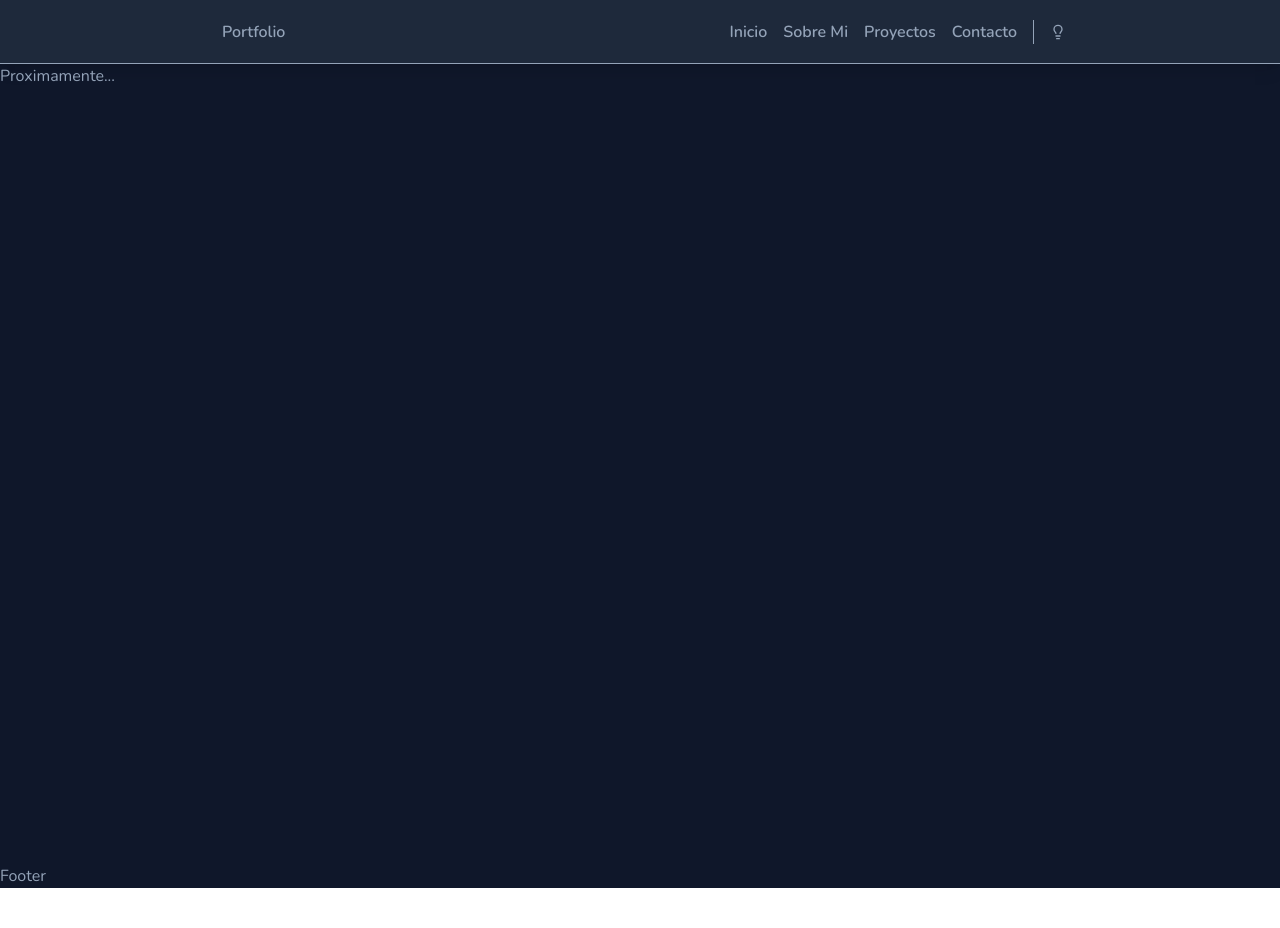
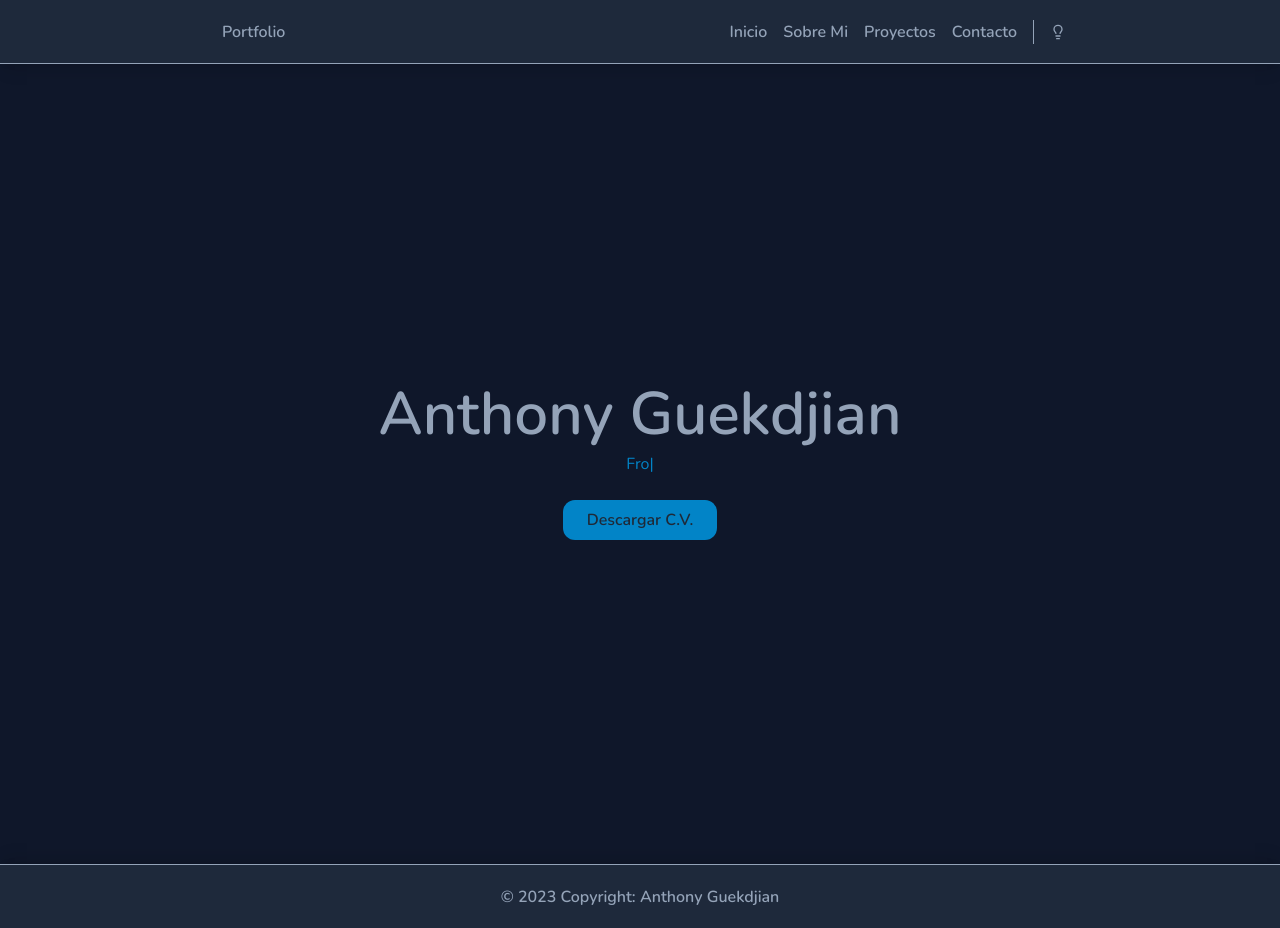
Before and after one commit to AGuekdjian/Portfolio-v2, a React (Vite) app: page / in a window 1280 px wide. Before the commit the page ends 888 px from the top, so only its background shows below. Built offline with nearby package versions, Linux system fonts and the light colour scheme.

Commit message:
Agregando nuevos estilos y reafctorizando codigo.

```diff
--- a/package.json
+++ b/package.json
@@ -12,7 +12,8 @@
     "react": "^18.2.0",
     "react-dom": "^18.2.0",
     "react-icons": "^4.11.0",
-    "react-router-dom": "^6.15.0"
+    "react-router-dom": "^6.15.0",
+    "typed.js": "^2.0.12"
   },
   "devDependencies": {
     "@types/react": "^18.2.15",
--- a/src/components/footer/Footer.jsx
+++ b/src/components/footer/Footer.jsx
@@ -1,9 +1,14 @@
-import React from 'react'
+import { useAppContext } from '../../hooks/useAppContext'
 
 export default function Footer() {
+    const { state } = useAppContext()
+
+    const fechaActual = new Date();
+    const yearNow = fechaActual.getFullYear();
+
     return (
-        <footer>
-            Footer
+        <footer className={`font-bold flex justify-around h-16 items-center footer ${state.theme ? '' : 'dark-footer'}`}>
+            <p>&copy; {`${yearNow} Copyright: Anthony Guekdjian`}</p>
         </footer>
     )
 }
--- a/src/components/header/Header.css
+++ /dev/null
@@ -1,21 +0,0 @@
-.header {
-    box-shadow: 0 10px 15px -3px rgb(0 0 0 / 0.1), 0 4px 6px -4px rgb(0 0 0 / 0.1);
-    border-bottom: 1px solid #94a3b8;
-    transition: all 300ms ease;
-}
-
-.dark-header {
-    background: #1e293b;
-}
-
-.menu {
-    border-right: 1px solid #94a3b8;
-}
-
-.menu li, .logo {
-    transition: all 300ms ease;
-}
-
-.menu li:hover, .logo:hover {
-    color: #0ea5e9;
-}
--- a/src/components/header/Header.jsx
+++ b/src/components/header/Header.jsx
@@ -1,9 +1,7 @@
-import React, { useState } from 'react'
 import { NavLink } from 'react-router-dom'
 import { useAppContext } from '../../hooks/useAppContext'
 import { Global } from '../../helpers/Global'
 import { LuLightbulbOff, LuLightbulb } from 'react-icons/lu'
-import './Header.css'
 
 export default function Header() {
     const { state, dispatch } = useAppContext()
@@ -14,14 +12,15 @@ export default function Header() {
     }
 
     return (
-        <header className={`font-bold flex justify-around h-16 items-center header ${state.theme ? '' : 'dark-header'}`}>
-            <NavLink to='/' className={`logo mx-2`}>Portfolio</NavLink>
+        <header className={`duration-300 font-bold flex justify-around h-16 items-center header ${state.theme ? '' : 'dark-header'}`}>
+            <NavLink to='/' className={`logo mx-2 duration-300 ${state.theme ? "text-logo-light" : "text-logo-dark"}`}>Portfolio</NavLink>
             <nav className='flex'>
                 <ul className='flex mr-2 pr-2 menu'>
-                    <li className={`mx-2`}><NavLink to='/home'>Inicio</NavLink></li>
-                    <li className={`mx-2`}><NavLink to='/about'>Sobre Mi</NavLink></li>
-                    <li className={`mx-2`}><NavLink to='/projects&achievements'>Proyectos</NavLink></li>
-                    <li className={`mx-2`}><NavLink to='/contact'>Contacto</NavLink></li>
+                    {Global.navbarInfo.map(({ url, name }, index) => {
+                        return (
+                            <li key={index} className={`mx-2 duration-300 ${state.theme ? "text-nav-light" : "text-nav-dark"}`}><NavLink to={url}>{name}</NavLink></li>
+                        )
+                    })}
                 </ul>
                 <button onClick={changeTheme} className='ml-2'>{state.theme ? <LuLightbulbOff /> : <LuLightbulb />}</button>
             </nav>
--- a/src/helpers/Global.jsx
+++ b/src/helpers/Global.jsx
@@ -3,5 +3,23 @@ export const Global = {
         {
             TOGGLE_THEME: "TOGGLE_THEME"
         },
+    ],
+    navbarInfo: [
+        {
+            url: "/home",
+            name: "Inicio"
+        },
+        {
+            url: "/about",
+            name: "Sobre Mi"
+        },
+        {
+            url: "/projects&achievements",
+            name: "Proyectos"
+        },
+        {
+            url: "/contact",
+            name: "Contacto"
+        }
     ]
 }
--- a/src/index.css
+++ b/src/index.css
@@ -3,6 +3,8 @@
 @tailwind components;
 @tailwind utilities;
 
+
+/* Estilos Generales */
 * {
     margin: 0;
     padding: 0;
@@ -20,3 +22,39 @@
 main {
     min-height: 100vh;
 }
+
+/* Estilos del Header y Footer */
+.header {
+    box-shadow: 0 10px 15px -3px rgb(0 0 0 / 0.1), 0 4px 6px -4px rgb(0 0 0 / 0.1);
+    border-bottom: 1px solid #94a3b8;
+}
+
+.footer {
+    box-shadow: 0 -10px 15px -3px rgb(0 0 0 / 0.1), 0 -4px 6px -4px rgb(0 0 0 / 0.1);
+    border-top: 1px solid #94a3b8;
+}
+
+.dark-header, .dark-footer {
+    background: rgb(30, 41, 59);
+}
+
+.menu {
+    border-right: 1px solid #94a3b8;
+}
+
+.text-nav-light:hover, .text-logo-light:hover {
+    color: rgb(13 148 136);
+}
+
+.text-nav-dark:hover, .text-logo-dark:hover {
+    color: #0ea5e9;
+}
+
+/* Estilos de Home */
+.dwn-btn-light:hover {
+    background-color: rgb(20 184 166);
+}
+
+.dwn-btn-dark:hover {
+    background-color: rgb(14 165 233);
+}
--- a/src/pages/home/Home.jsx
+++ b/src/pages/home/Home.jsx
@@ -1,7 +1,41 @@
+import React, { useRef, useEffect } from "react";
+import Typed from "typed.js";
+import CV from '../../assets/resources/CV_Anthony_Guekdjian.pdf'
+import { useAppContext } from '../../hooks/useAppContext'
+
 export default function Home() {
+    const title = useRef(null);
+    const { state } = useAppContext()
+
+    useEffect(() => {
+        const titleTyped = new Typed(title.current, {
+            strings: [
+                "Software Developer.",
+                "Front-end Developer.",
+                "Back-end Developer.",
+                "Full Stack Developer.",
+            ],
+            typeSpeed: 100,
+            backSpeed: 40,
+            backDelay: 1400,
+            startDelay: 200,
+            loop: true,
+        });
+
+        return () => {
+            titleTyped.destroy();
+        };
+    }, []);
+
     return (
         <main>
-            Proximamente...
+            <section className="flex justify-center items-center flex-col relative top-80">
+                <h1 className="text-6xl font-semibold">Anthony Guekdjian</h1>
+                <div className={`mt-2 ${state.theme ? "text-teal-600" : "text-sky-600"}`}>
+                    <span ref={title} />
+                </div>
+                <a href={CV} download className={`mt-6 mx-4 px-6 py-2 bg-sky-600 font-bold text-gray-800 rounded-xl duration-300 ${state.theme ? "bg-teal-600 dwn-btn-light" : "bg-sky-600 dwn-btn-dark"}`}>Descargar C.V.</a>
+            </section>
         </main>
     )
 }
```
Also changed, not shown: 2 other files (tests, documents, lock files or other folders).
